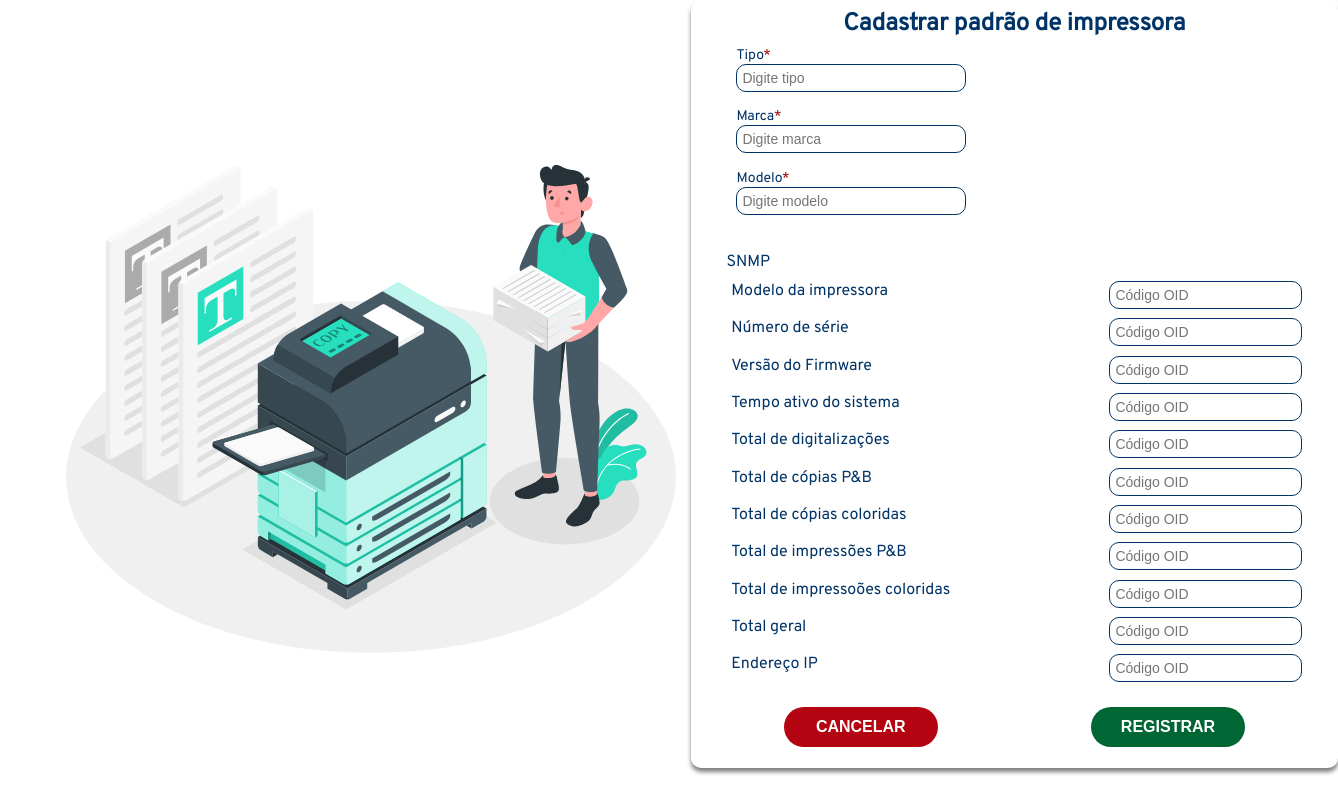
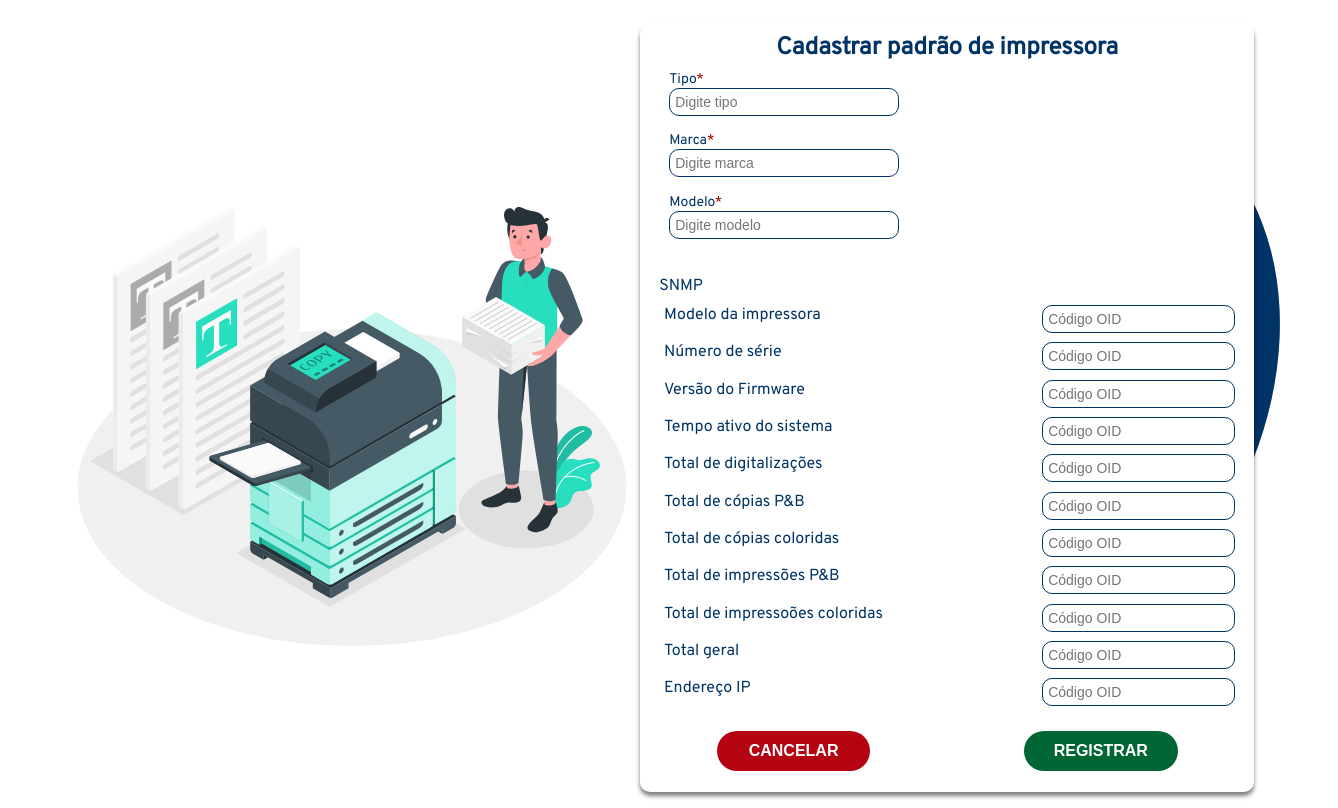
Before and after one commit to fga-eps-mds/2023.2-PrintGo-FrontEnd, a React (Create React App) app: page /padraoImpressora in a window 1280 px wide. Shown: the whole page, 1338 px wide, since content can reach past the window. Built offline with nearby package versions, Linux system fonts and the light colour scheme; no server answers.

Commit message:
:bug: (#165) Corrigindo formulario de padrao de impressora

```diff
--- a/src/style/components/printerPatternForm.css
+++ b/src/style/components/printerPatternForm.css
@@ -3,13 +3,14 @@
   border-radius: 10px;
   display: flex;
   width: 48vw;
-  height: 92vh;
+  height: 96vh;
   justify-content: center;
   align-items: center;
   flex-direction: column;
   box-shadow: 0px 4px 4px rgba(0, 0, 0, 0.5);
-  padding: 1rem 1rem;
-  margin-right: 8vw;
+  margin-top: 1.5rem;
+  margin-bottom: 1rem;
+  margin-right: 50vw;
 }
 
 #printer-pattern-fields {
--- a/src/style/pages/patternPrinter.css
+++ b/src/style/pages/patternPrinter.css
@@ -6,8 +6,8 @@
 
 #register-printer-pattern-container img {
   /*margin-left: 5vw;*/
-  margin-left: 4vw;
-  width: 50vw;
+  margin-left: 5vw;
+  width: 45vw;
 }
 
 @media (max-width: 900px) {
```
